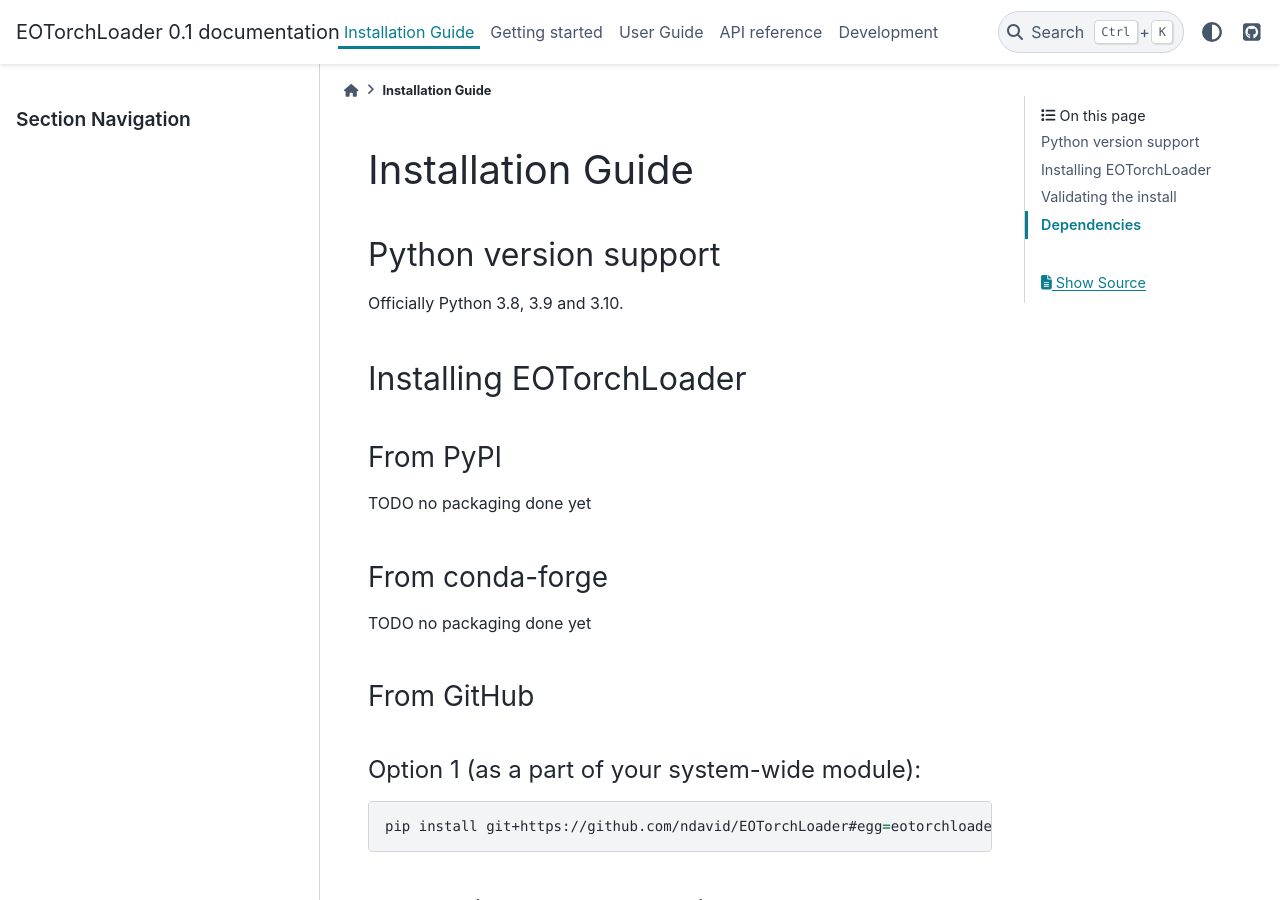
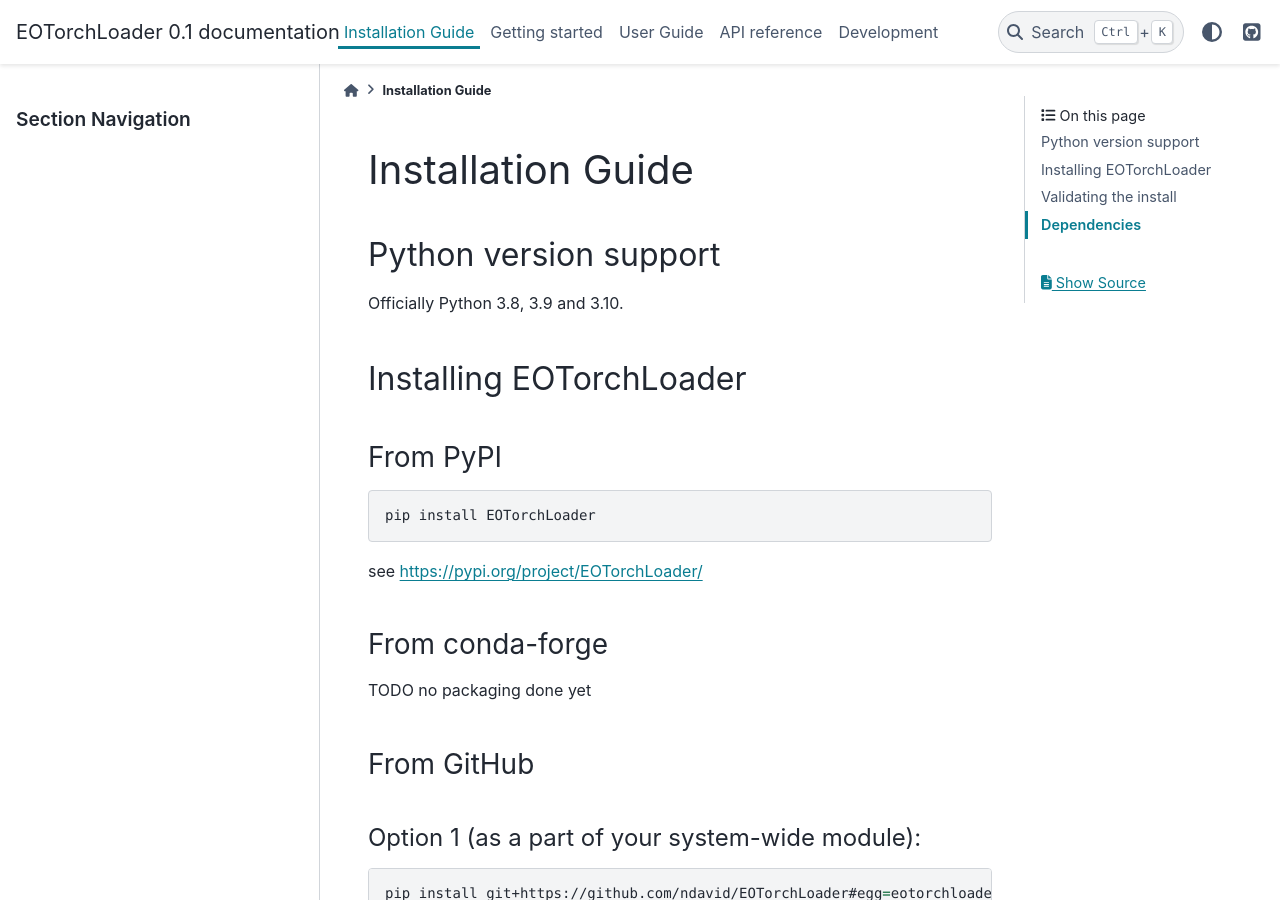
Before and after one commit to ndavid/EOTorchLoader, a Sphinx documentation site: the page built from docs/source/installation.rst, in a window 1280 px wide and 900 px high. Built offline with Sphinx 7.4.7 and the PyData theme 0.15.4, drawn with Linux system fonts in a browser that asks for light colours.

Commit message:
[DOC] add pypi install

```diff
--- a/docs/source/installation.rst
+++ b/docs/source/installation.rst
@@ -17,7 +17,12 @@
 From PyPI
 =========
 
-TODO no packaging done yet
+.. code-block:: bash
+
+   pip install EOTorchLoader
+
+
+see https://pypi.org/project/EOTorchLoader/
 
 
 From conda-forge
```
